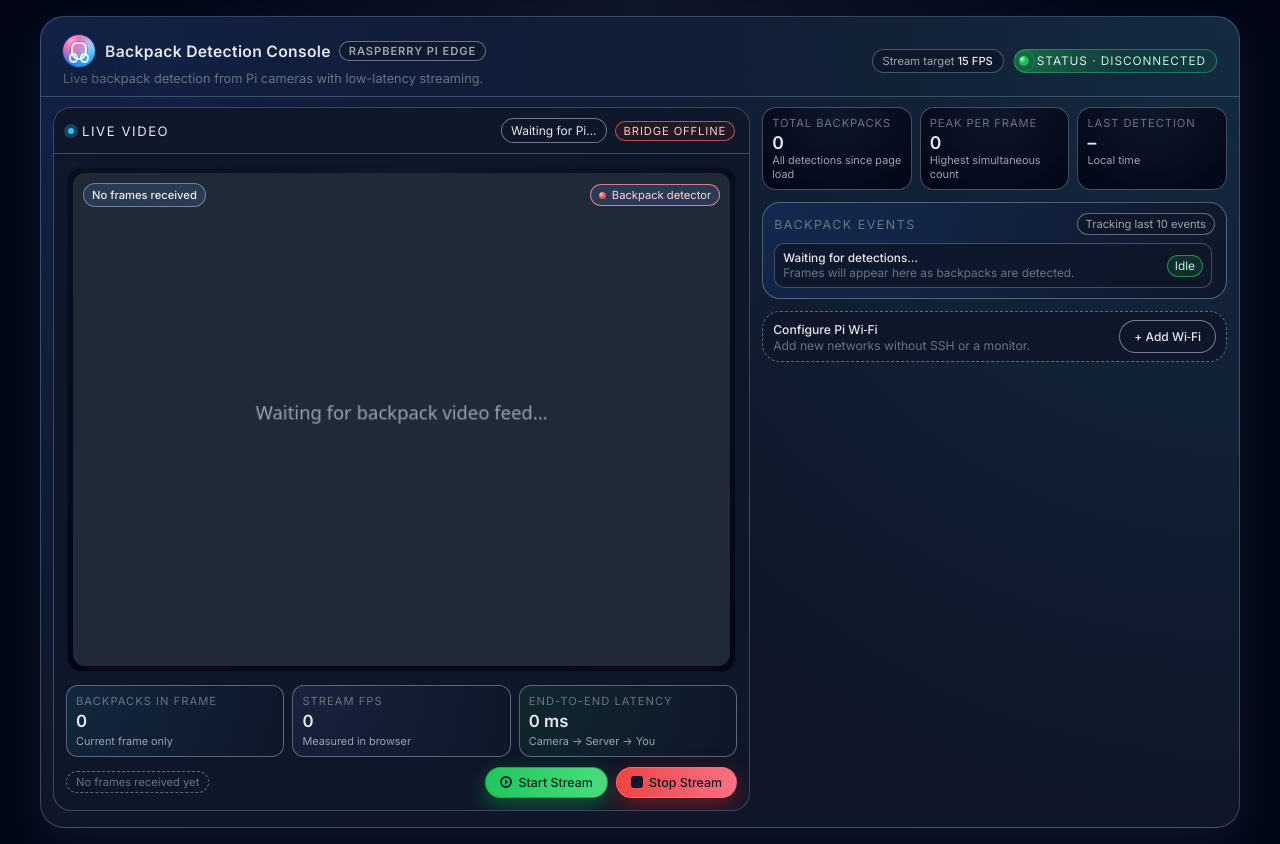
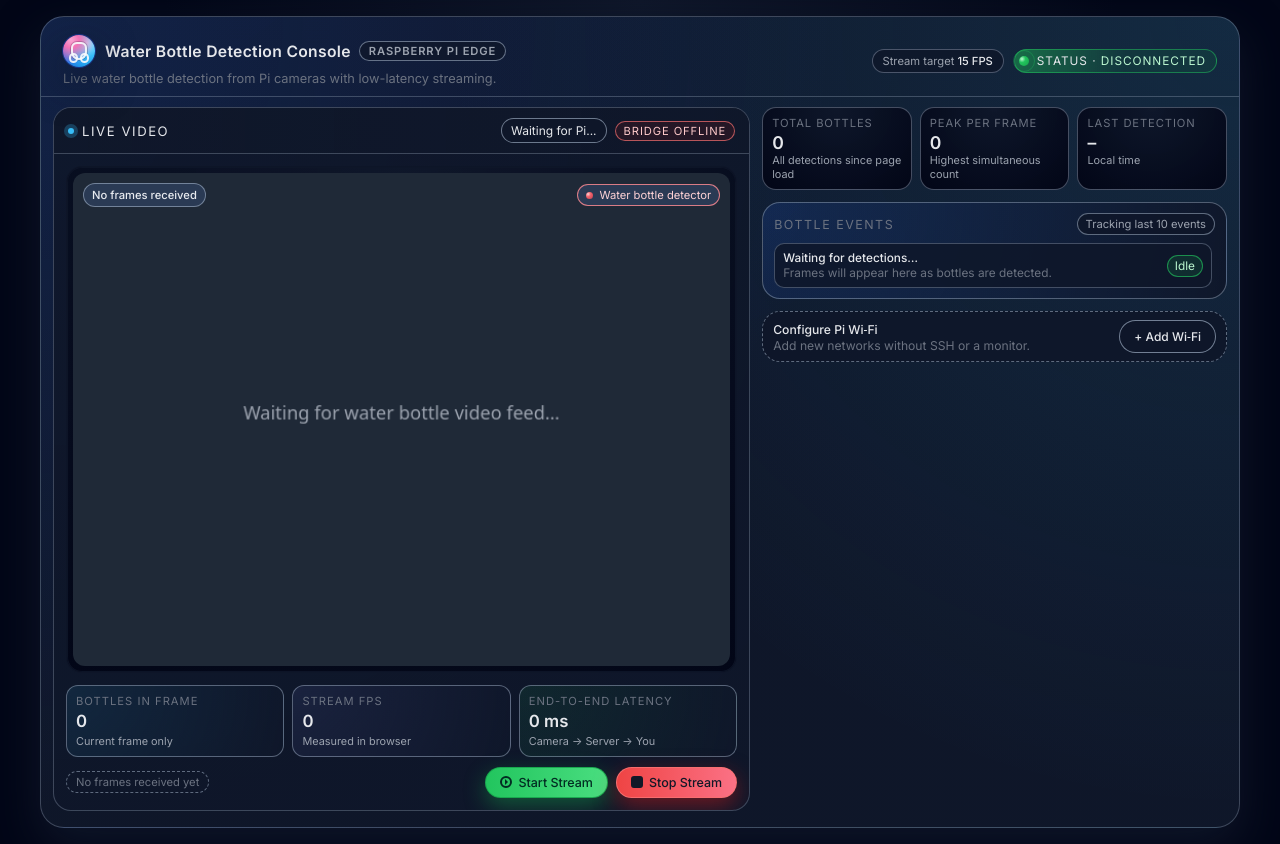
Before and after one commit to laeyue/rpi4e, a Flask app: page / in a window 1280 px wide. Run offline with Flask 3, Linux system fonts and the light colour scheme; some libraries are stand-ins or nearby versions.

Commit message:
Switch detection and UI from backpacks to water bottles

```diff
--- a/server/templates/index.html
+++ b/server/templates/index.html
@@ -3,7 +3,7 @@
 <head>
     <meta charset="UTF-8">
     <meta name="viewport" content="width=device-width, initial-scale=1.0">
-    <title>Backpack Detection Console</title>
+    <title>Water Bottle Detection Console</title>
     <script src="https://cdn.socket.io/4.5.4/socket.io.min.js"></script>
     <link href="https://fonts.googleapis.com/css2?family=Inter:wght@400;500;600;700&display=swap" rel="stylesheet">
     <style>
@@ -765,12 +765,12 @@
                         <div class="logo-icon"></div>
                     </div>
                     <div class="app-title">
-                        Backpack Detection Console
+                        Water Bottle Detection Console
                         <span class="pill-badge">Raspberry Pi Edge</span>
                     </div>
                 </div>
                 <div class="subtitle">
-                    Live backpack detection from Pi cameras with low-latency streaming.
+                    Live water bottle detection from Pi cameras with low-latency streaming.
                 </div>
             </div>
             <div class="header-right">
@@ -809,7 +809,7 @@
                                 </div>
                                 <div class="video-indicator">
                                     <div class="video-indicator-dot"></div>
-                                    <span>Backpack detector</span>
+                                    <span>Water bottle detector</span>
                                 </div>
                             </div>
                             <canvas id="videoCanvas" width="640" height="480"></canvas>
@@ -818,7 +818,7 @@
 
                     <div class="stat-grid">
                         <div class="stat-card">
-                            <div class="stat-label">Backpacks in Frame</div>
+                            <div class="stat-label">Bottles in Frame</div>
                             <div class="stat-value" id="detectionCount">0</div>
                             <div class="stat-caption">Current frame only</div>
                         </div>
@@ -855,7 +855,7 @@
             <aside class="side-panel">
                 <div class="metric-row">
                     <div class="metric-card">
-                        <div class="metric-label">Total backpacks</div>
+                        <div class="metric-label">Total bottles</div>
                         <div class="metric-value" id="totalBackpacks">0</div>
                         <div class="metric-tagline">All detections since page load</div>
                     </div>
@@ -873,7 +873,7 @@
 
                 <section class="event-panel">
                     <div class="event-header">
-                        <div class="event-title">Backpack Events</div>
+                        <div class="event-title">Bottle Events</div>
                         <div class="event-pill">
                             Tracking last <span id="eventWindow">10</span> events
                         </div>
@@ -882,7 +882,7 @@
                         <div class="event-item">
                             <div class="event-main">
                                 <div class="event-title-text">Waiting for detections…</div>
-                                <div class="event-meta">Frames will appear here as backpacks are detected.</div>
+                                <div class="event-meta">Frames will appear here as bottles are detected.</div>
                             </div>
                             <div class="event-badge">Idle</div>
                         </div>
@@ -929,7 +929,7 @@
         let frameCount = 0;
         let lastFrameTime = Date.now();
         let currentFPS = 0;
-        let totalBackpacks = 0;
+        let totalBackpacks = 0; // now counting bottles, keep variable for simplicity
         let peakPerFrame = 0;
         const maxEvents = 10;
         const events = [];
@@ -968,7 +968,7 @@
             }
         });
 
-        // Handle incoming video feed with detections (backpacks only)
+        // Handle incoming video feed with detections (bottles only)
         socket.on('browser_feed', (data) => {
             console.log('Received frame from Pi:', data.pi_id);
 
@@ -999,7 +999,7 @@
             const detectionCount = data.detections ? data.detections.length : 0;
             document.getElementById('detectionCount').textContent = detectionCount;
 
-            // Update aggregates if we saw any backpacks
+            // Update aggregates if we saw any bottles
             if (detectionCount > 0) {
                 totalBackpacks += detectionCount;
                 peakPerFrame = Math.max(peakPerFrame, detectionCount);
@@ -1066,7 +1066,7 @@
         ctx.fillStyle = '#9ca3af';
         ctx.font = '18px Inter, system-ui, -apple-system, BlinkMacSystemFont, "Segoe UI", sans-serif';
         ctx.textAlign = 'center';
-        ctx.fillText('Waiting for backpack video feed…', canvas.width / 2, canvas.height / 2);
+        ctx.fillText('Waiting for water bottle video feed…', canvas.width / 2, canvas.height / 2);
 
         function appendEvent(event) {
             events.unshift(event);
@@ -1086,7 +1086,7 @@
 
                 const title = document.createElement('div');
                 title.className = 'event-title-text';
-                title.textContent = `${e.count} backpack${e.count > 1 ? 's' : ''} detected`;
+                title.textContent = `${e.count} bottle${e.count > 1 ? 's' : ''} detected`;
 
                 const meta = document.createElement('div');
                 meta.className = 'event-meta';
```
Also changed, not shown: client/main.py (+7 -7 lines).
